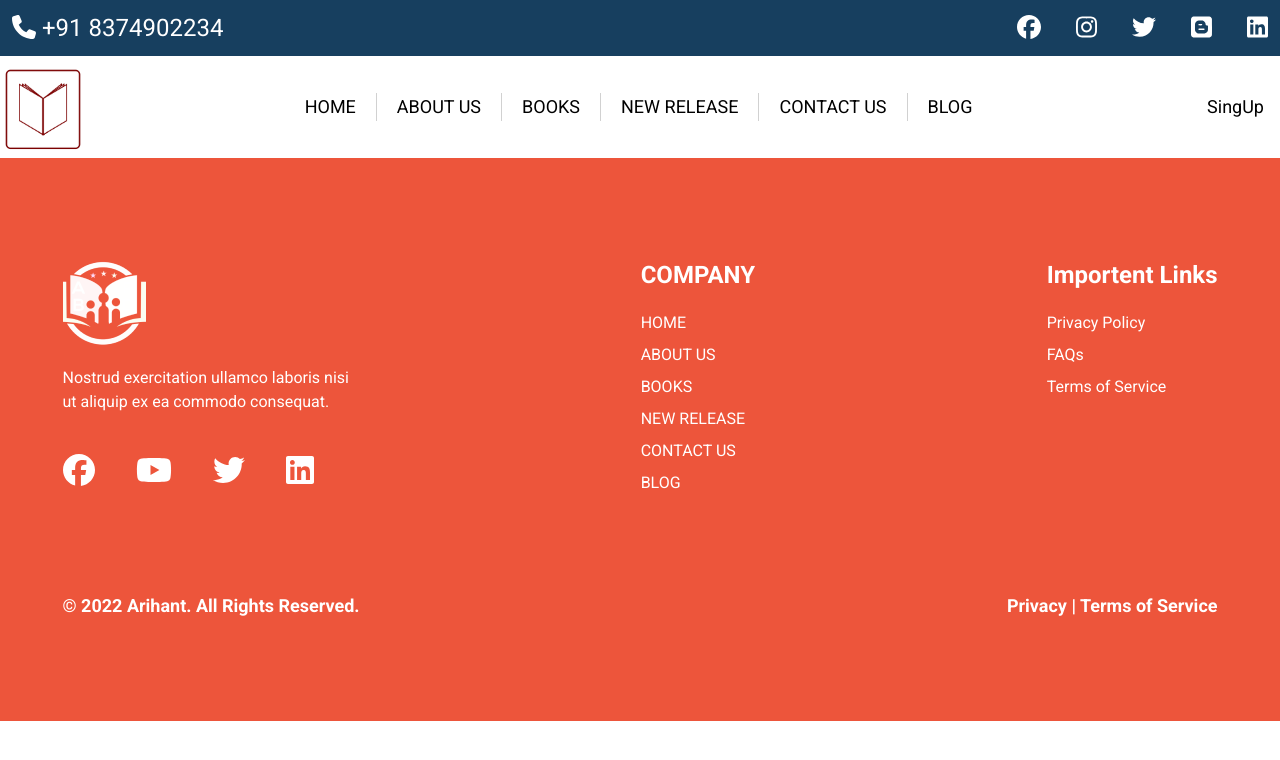
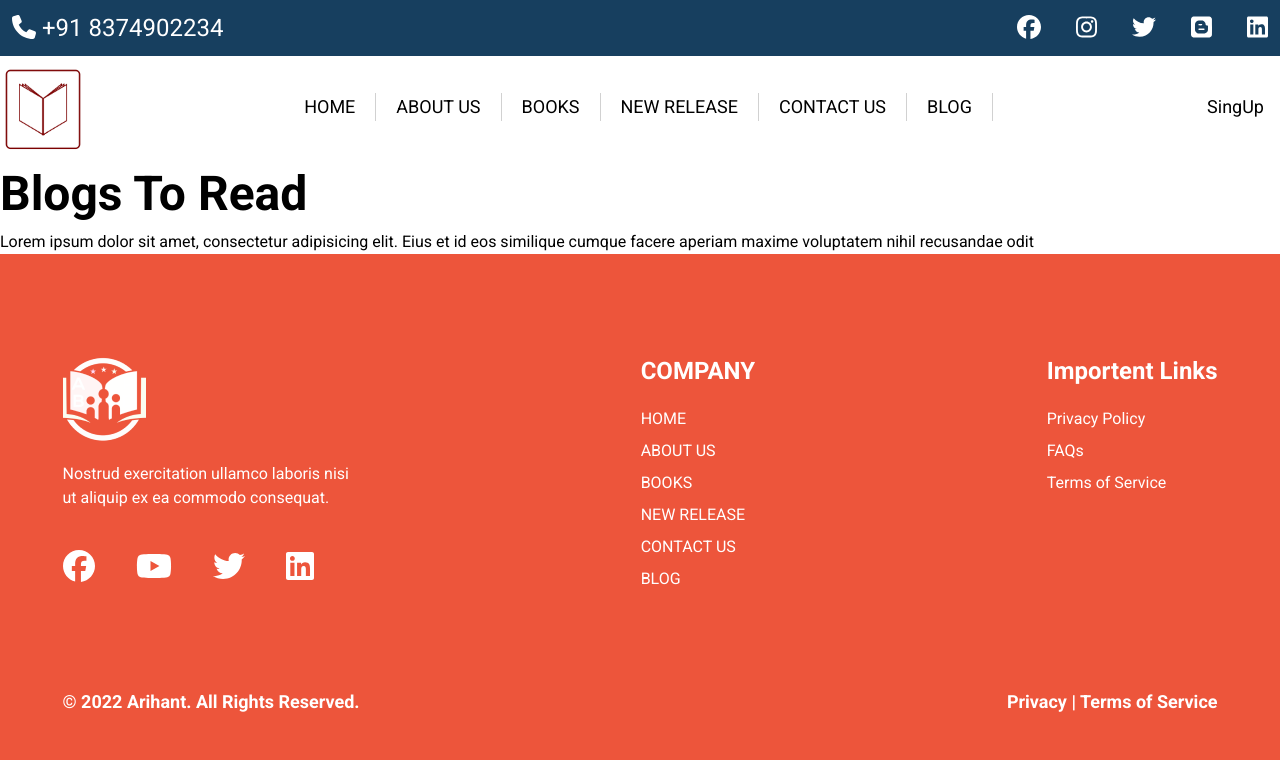
Before and after one commit to HaitamMahmdi/Book-Store, a Vue app: page /blogs in a window 1280 px wide. Shown: the top 760 px of the page. Built offline with nearby package versions, Linux system fonts and the light colour scheme; no server answers.

Commit message:
The Blogs Page And Blog Card Component  added.

```diff
--- a/src/App.vue
+++ b/src/App.vue
@@ -92,7 +92,11 @@ onMounted(() => {
             >
           </li>
           <li>
-            <a class="px-5" href="">BLOG</a>
+            <RouterLink
+              :to="{ name: 'blogs' }"
+              class="border-r border-[#D1D1D1] block px-5"
+              >BLOG</RouterLink
+            >
           </li>
         </ul>
         <ul class="user-links flex flex-wrap">
--- /dev/null
+++ b/src/components/BlogCard.vue
@@ -0,0 +1,34 @@
+<script setup>
+const props = defineProps({
+  Title: {
+    type: String,
+    required: true,
+    default: `Reading books always makes the moments happy`,
+  },
+  Image: {
+    type: String,
+    required: true,
+    default: `../assets/imgs/1.png`,
+  },
+});
+</script>
+<template>
+  <article class="max-w-[26.12500rem] p-[1.5rem]" v-for="x in 3" :key="x">
+    <header class="w-full h-[19rem]">
+      <img class="w-full h-full" :src="props.Image" alt="" />
+    </header>
+    <section>
+      <p class="text-[#74642F] my-4">2 aug, 2021</p>
+      <p class="text-[clamp(1.4rem,10vw,1.6rem)] text-primary">
+        {{ props.Title }}
+      </p>
+    </section>
+    <footer
+      class="border-t text-primary mt-5 border-[#C8C8C8] flex justify-end py-4"
+    >
+      <font-awesome-icon :icon="['fab', 'facebook']" />
+      <font-awesome-icon class="mx-2" :icon="['fab', 'instagram']" />
+      <font-awesome-icon :icon="['fab', 'twitter']" />
+    </footer>
+  </article>
+</template>
--- a/src/router/index.js
+++ b/src/router/index.js
@@ -31,6 +31,11 @@ const routes = [
     name: "aboutUs",
     component: () => import("../views/AboutUs.vue"),
   },
+  {
+    path: "/blogs",
+    name: "blogs",
+    component: () => import("../views/Blogs.vue"),
+  },
 ];
 
 const router = createRouter({
--- /dev/null
+++ b/src/views/Blogs.vue
@@ -0,0 +1,36 @@
+<script setup>
+import { ref } from "vue";
+
+const url = `https://newsapi.org/v2/everything?q=books&apiKey=1e4f3628160f4bfb8d6e380d56aa703c`;
+const blogs = ref(null);
+// إرسال طلب إلى API
+fetch(url)
+  .then((response) => {
+    if (!response.ok) {
+      throw new Error(`HTTP error! Status: ${response.status}`);
+    }
+    blogs.value = response.json();
+  })
+  .then((data) => {
+    // عرض المقالات
+    console.log("Articles:", data.articles);
+    // على سبيل المثال، عرض العناوين فقط
+    data.articles.forEach((article) => {
+      console.log(article.title);
+    });
+  })
+  .catch((error) => {
+    console.error("Error fetching the news:", error);
+  });
+</script>
+<template>
+  <div class="container">
+    <div>
+      <h2 class="text-[clamp(1.5rem,10vw,3rem)] font-bold">Blogs To Read</h2>
+      <p>
+        Lorem ipsum dolor sit amet, consectetur adipisicing elit. Eius et id eos
+        similique cumque facere aperiam maxime voluptatem nihil recusandae odit
+      </p>
+    </div>
+  </div>
+</template>
```
